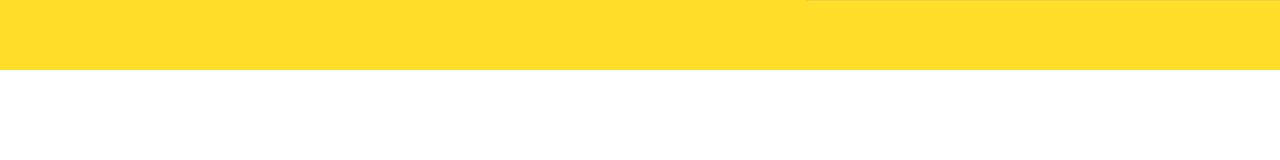
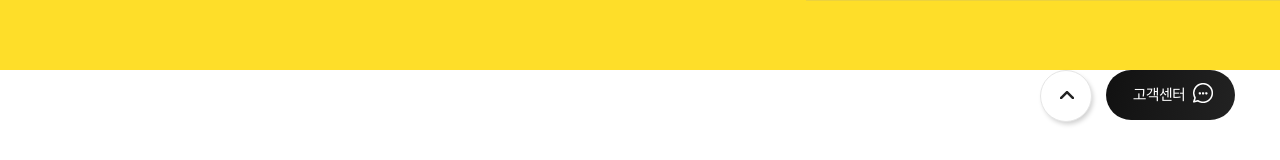
Before and after one commit to ES1230/MangoBoard-React, a React (Create React App) app: page / in a window 1280 px wide. Shown: the part 640-800 px from the top of the page. Built offline with nearby package versions, Linux system fonts and the light colour scheme.

Commit message:
메인페이지 버튼 추가

```diff
--- a/src/css/main/Main.css
+++ b/src/css/main/Main.css
@@ -239,3 +239,51 @@
     top: 0;
     left: 0;
 }
+
+
+.main-btn-wrap{
+    position: fixed;
+    right: 45px;
+    bottom: 40px;
+    z-index: 10000;
+}
+/* 스크롤 버튼 */
+.main-scroll-btn{
+    position: fixed;
+    width: 50px;
+    height: 50px;
+    bottom: 40px;
+    right: 190px;
+    z-index: 9999;
+    border-radius: 100%;
+    background-color: #FFF;
+    -webkit-box-shadow: 3px 4px 5px 0px rgb(0 0 0 / 20%);
+}
+.main-scroll-btn span{
+    display: block;
+    width: 100%;
+    height: 100%;
+    background: url(../../img/upArrow_mango.png) 19px 20px no-repeat;
+    position: absolute;
+    background-color: #FFF;
+    border: 1px solid #E5E5E5;
+    border-radius: inherit
+}
+/* 고객센터 버튼 */
+.main-service-btn{
+    display: block;
+    padding: 0 22px;
+    border-radius: 40px;
+    background: linear-gradient(-78deg, rgba(34, 34, 34, 1) 0%, rgba(17, 17, 17, 1) 100%);
+    font-size: 15px;
+    font-weight: 500;
+    line-height: 50px;
+    letter-spacing: -0.05em;
+    color: #fff;
+}
+.main-service-btn span{
+    display: inline-block;
+    padding-right: 28px;
+    padding-left: 5px;
+    background: url(../../img/service_mango.png)  top 13px right 0 no-repeat;
+}
--- a/src/pages/Login.js
+++ b/src/pages/Login.js
@@ -29,7 +29,7 @@ export default function Login(){
         if(email || password ){
             dispatch(userLogin(userInfo)) ;
             navigate('/');
-        }else{ //이메일,패스워드 입력되어 있지 않으면 알람표시
+        }else{ //이메일,패스워드 입력되어 있지 않으면 알람 표시
             setShowAlert(true);
         }
     }
--- a/src/pages/MainPage.js
+++ b/src/pages/MainPage.js
@@ -34,6 +34,15 @@ export default function MainPage(){
             <img src="https://www.mangoboard.net/images/img_main-character02.jpg"/>
         </div>
 
+        <div class="main-btn-wrap">
+            <div class="main-scroll-btn">
+                <span></span>
+            </div>
+            <div class="main-service-btn">
+                <span>고객센터</span>
+            </div>
+        </div>
+
         </>
     )
 
```
Also changed, not shown: src/img/service_mango.png (added), src/img/upArrow_mango.png (added). Lines whose indentation alone changed are shown as unchanged.
